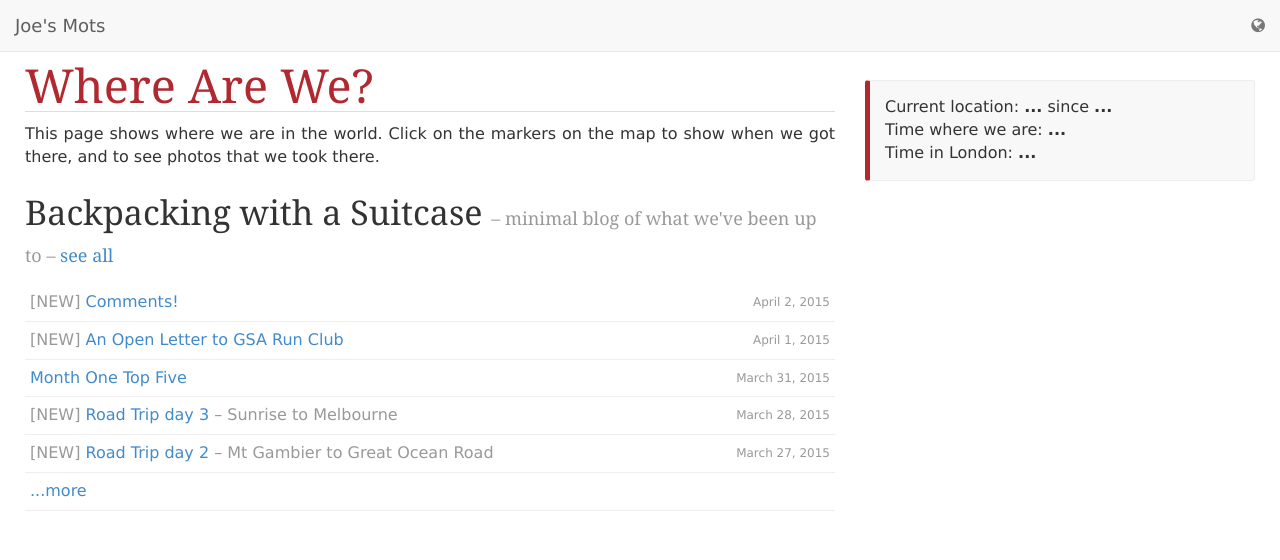
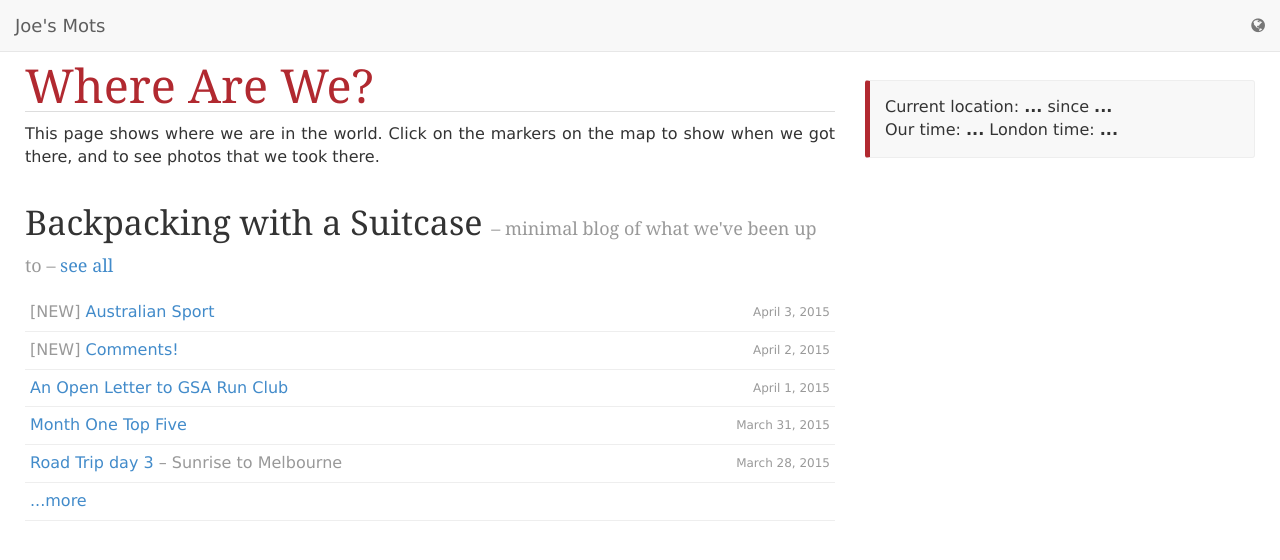
Before and after one commit to joekearney/joekearney.github.io, a Jekyll site: the page built from _posts/2015-01-01-where-are-we.html, in a window 1280 px wide and 900 px high. Shown: the top 560 px of the window. Built offline with Jekyll 4.4.1, drawn with Linux system fonts in a browser that asks for light colours; nearby versions of some CDN libraries; some web fonts are replaced.

Commit message:
aus sport post

```diff
--- a/_posts/2015-01-01-where-are-we.html
+++ b/_posts/2015-01-01-where-are-we.html
@@ -26,13 +26,24 @@ container_type: container-fluid
 <div class="container-fluid where">
   <article>
     <div class="row">
-      <div class="col-md-8">
+      <div id="div-page-title" class="col-md-8">
         <h1 class="title title-colour title-group">
           <a href="{{ page.url }}">{{ page.title }}</a>
         </h1>
 
         <p>This page shows where we are in the world. Click on the markers on the map to show when we got there, and to see photos that we took there.</p>
+      </div>
 
+      <div id="div-current-location" class="col-md-4">
+        <div class="bs-callout bs-callout-danger" id="current-location-block">
+          <p>Current location: <b id="current-location-text">...</b> since <b id="current-location-arrival">...</b></p>
+          <p>Our time: <b id="current-time-text">...</b> London time: <b id="current-time-london">...</b></p>
+        </div>
+      </div>
+    </div>
+
+    <div class="row">
+      <div id="div-blog-listing" class="col-md-8">
         <h2>Backpacking with a Suitcase <span class="post-description">&ndash; minimal blog of what we've been up to &ndash; <a href="/travel-index.html">see all</a></span></h2>
         <ul class="listing">
           {% for post in site.posts limit: 5 %}
@@ -51,13 +62,11 @@ container_type: container-fluid
         </ul>
       </div>
 
-      <div class="col-md-4">
-        <div class="bs-callout bs-callout-danger" id="current-location-block">
-          <p>Current location: <b id="current-location-text">...</b> since <b id="current-location-arrival">...</b></p>
-          <p>Time where we are: <b id="current-time-text">...</b></p>
-          <p>Time in London: <b id="current-time-london">...</b></p>
-        </div>
+<!--
+      <div id="div-tumblr-iframe" class="col-md-4" style="height: 100%">
+        <iframe src="http://jo-and-joe-travels.tumblr.com/post/embed" height="100%" width="100%" scrolling="no" style="border-width:0" frameborder="0"></iframe>
       </div>
+ -->
     </div>
 
     <div class="row">
--- a/_posts/2015-03-27-road-trip-day-2.md
+++ b/_posts/2015-03-27-road-trip-day-2.md
@@ -6,7 +6,6 @@ categories:
 - travel
 tags:
 - travel
-- new
 status: publish
 type: post
 published: true
--- a/_posts/2015-03-28-road-trip-day-3.md
+++ b/_posts/2015-03-28-road-trip-day-3.md
@@ -6,7 +6,6 @@ categories:
 - travel
 tags:
 - travel
-- new
 status: publish
 type: post
 published: true
--- a/_posts/2015-04-01-dear-run-club.md
+++ b/_posts/2015-04-01-dear-run-club.md
@@ -6,7 +6,6 @@ categories:
 - travel
 tags:
 - travel
-- new
 status: publish
 type: post
 published: true
```
Also changed, not shown: _posts/2015-04-02-comments.md (+0 -1 lines), _posts/2015-04-03-australian-sport.md (added, +43 -0 lines).
